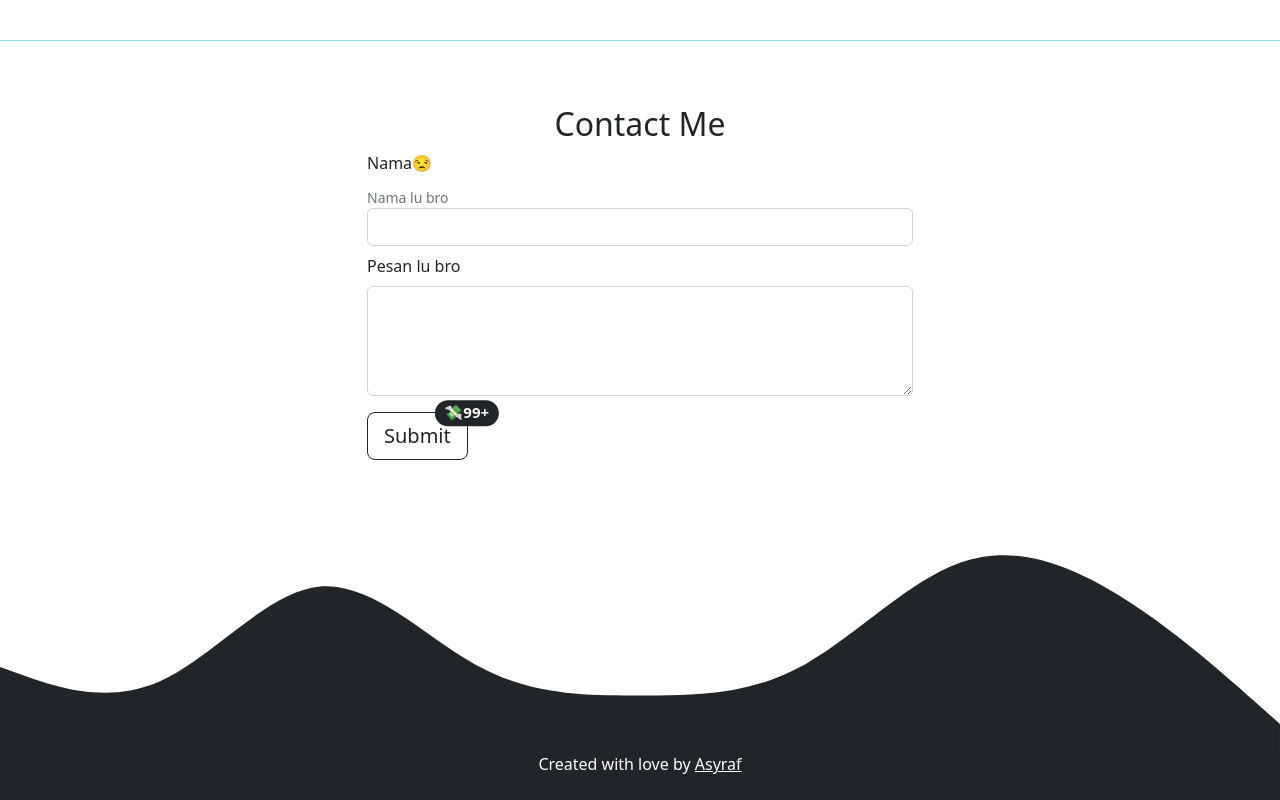
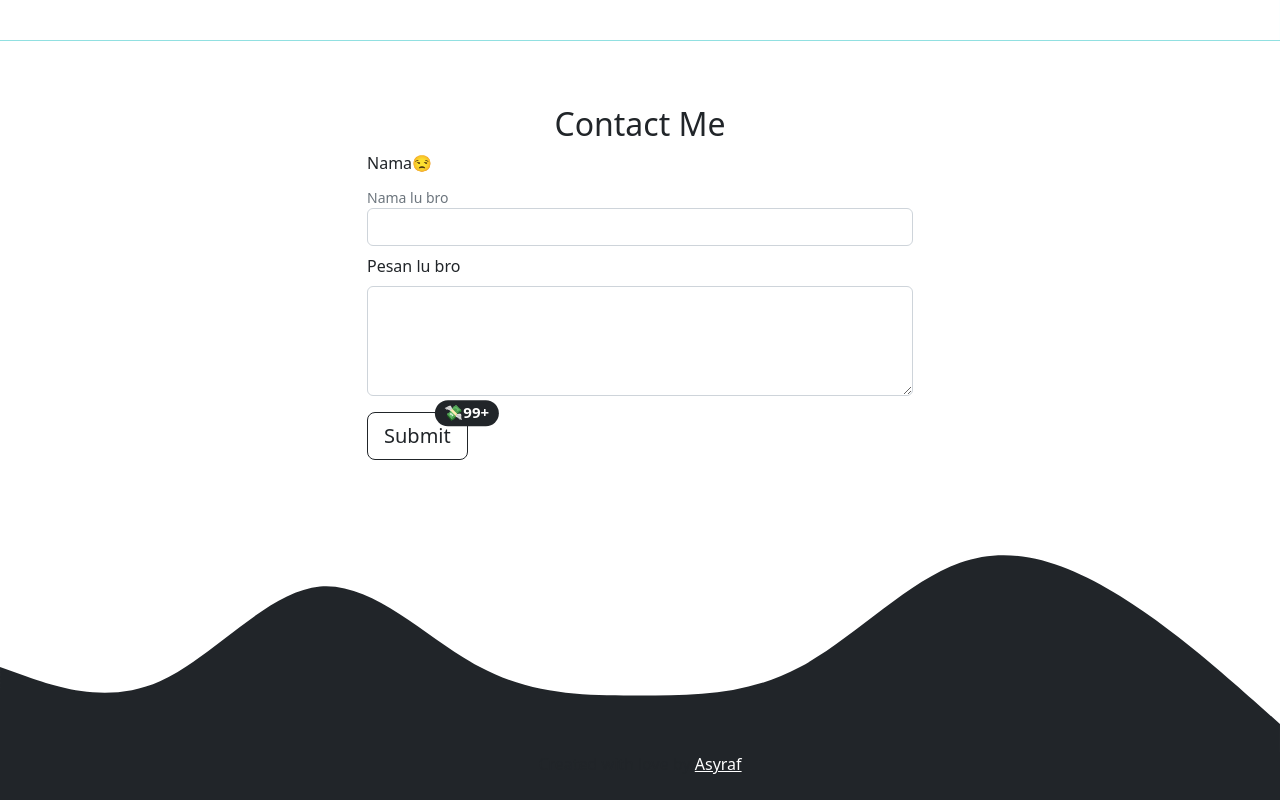
Before and after one commit to afylacxa/afylacxa.github.io, a plain HTML site: page index.html in a window 1280 px wide. Shown: the part 2387-3187 px from the top of the page. Drawn offline with nearby package versions, Linux system fonts and the light colour scheme.

```diff
--- a/index.html
+++ b/index.html
@@ -180,7 +180,7 @@
     </section>
     <!-- contact end -->
     <!-- footer -->
-    <footer class="bg-dark text-white text-center pb-2">
+    <footer class="bg-dark text-dark text-center pb-2">
       <p>Created with love by <a href="https://www.instagram.com/afyls._/" class="text-white fw bold">Asyraf</a></p>
     </footer>
     <!-- footer end -->
```
